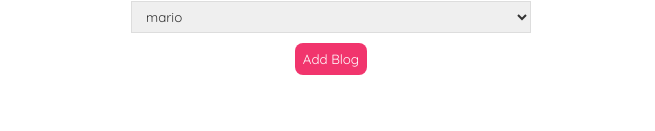
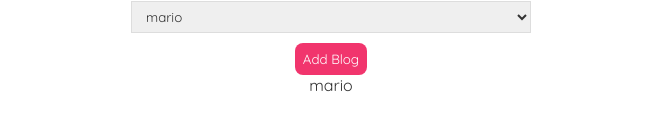
Before and after one commit to stephenbeale/dojo-blog, a React (Create React App) app: page /create in a window 1280 px wide. Shown: the part 371-502 px from the top of the page, without its empty margins (309-964 px from the left). Built offline with nearby package versions, Linux system fonts and the light colour scheme.

Commit message:
Video finished

```diff
--- a/src/Create.js
+++ b/src/Create.js
@@ -3,6 +3,7 @@
 const Create = () => {
   const [title, setTitle] = useState("");
   const [body, setBody] = useState("");
+  const [author, setAuthor] = useState("mario");
 
   return (
     <div className="create">
@@ -20,17 +21,18 @@
         <label>Blog body:</label>
         <textarea
           required
-          value={title}
+          value={body}
           onChange={(e) => setBody(e.target.value)}
         ></textarea>
         <label>Blog author:</label>
-        <select>
+        <select value={author} onChange={(e) => setAuthor(e.target.value)}>
           <option value="mario">mario</option>
           <option value="yoshi">yoshi</option>
         </select>
         <button>Add Blog</button>
         <p>{title}</p>
         <p>{body}</p>
+        <p>{author}</p>
       </form>
     </div>
   );
```
